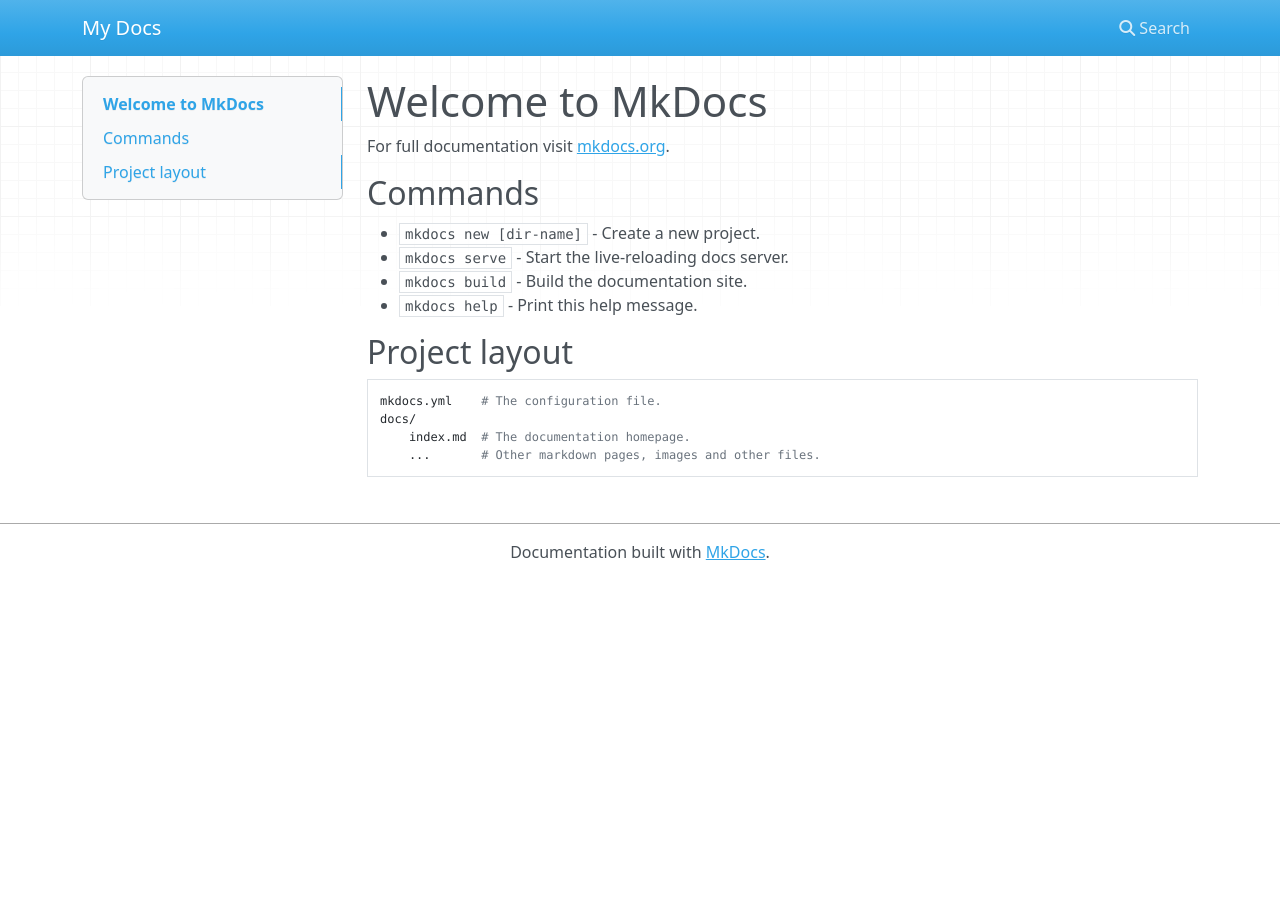
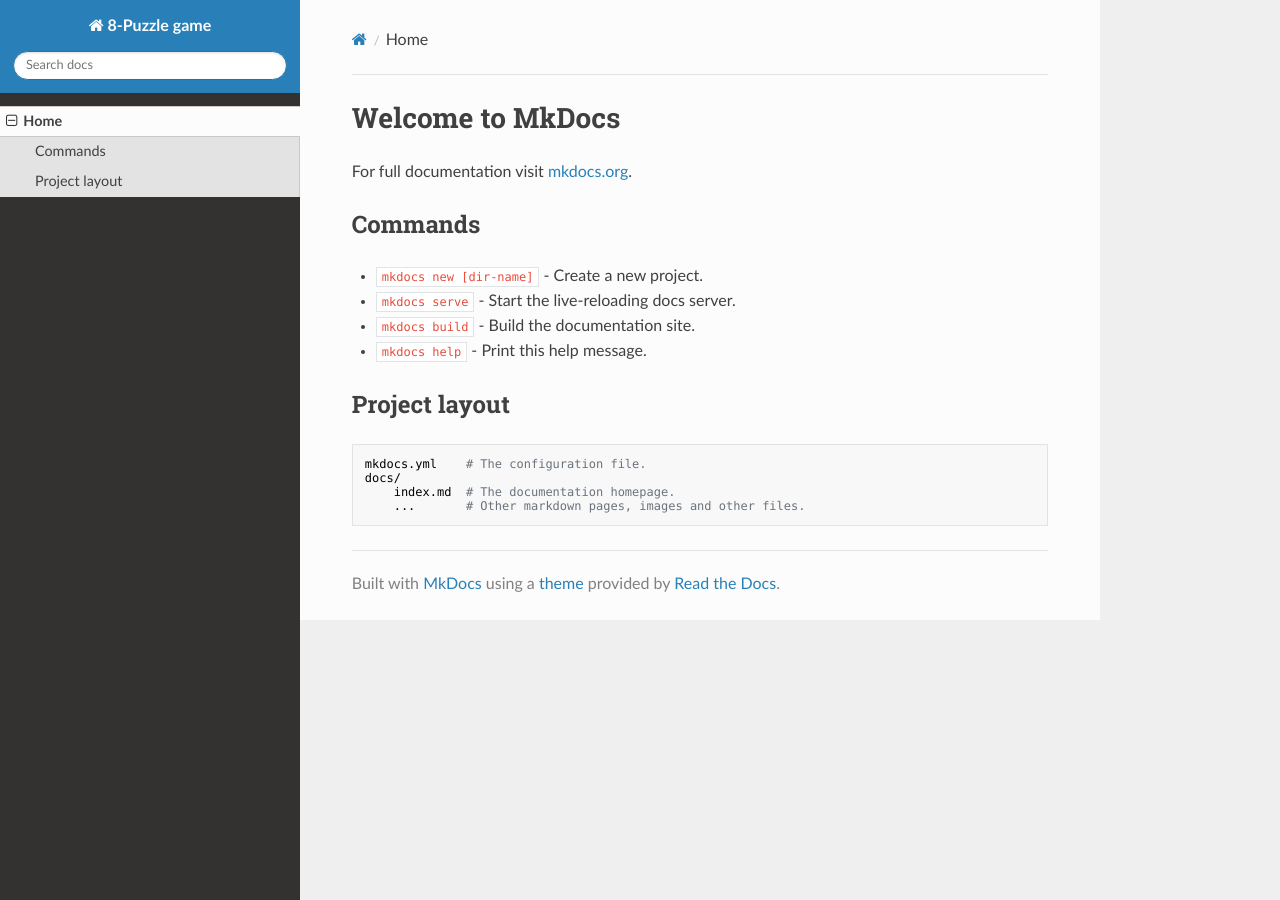
Before and after one commit to Simply-divine/8-Puzzle, an MkDocs documentation site: the page built from docs/index.md, in a window 1280 px wide. Built offline with MkDocs 1.6.1, drawn with Linux system fonts in a browser that asks for light colours; nearby versions of some CDN libraries.

Commit message:
Doc updated

```diff
--- a/mkdocs.yml
+++ b/mkdocs.yml
@@ -1 +1,4 @@
-site_name: My Docs
+site_name: 8-Puzzle game
+nav:
+    - Home: index.md
+theme: readthedocs
```
